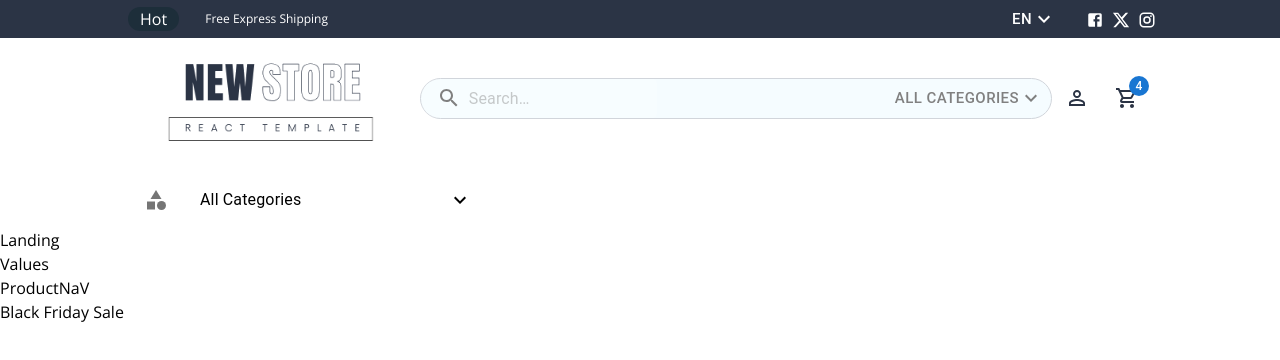
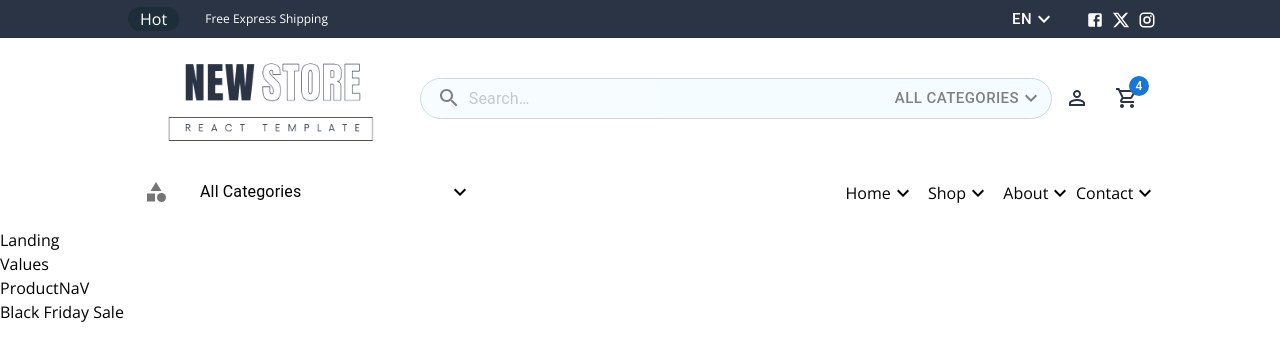
Before and after one commit to MahmoudSamyDev/Ecommerce-React-Ts-project, a React (Vite) app: page / in a window 1280 px wide. Shown: the top 360 px of the page. Built offline with nearby package versions, Linux system fonts and the light colour scheme.

Commit message:
Ecommerce project base and main component arch

```diff
--- a/src/layout/Header/NavBar/CategoriesMenu.tsx
+++ b/src/layout/Header/NavBar/CategoriesMenu.tsx
@@ -7,7 +7,13 @@
 import ExpandLess from '@mui/icons-material/ExpandLess';
 import ExpandMore from '@mui/icons-material/ExpandMore';
 import { FontAwesomeIcon } from '@fortawesome/react-fontawesome';
-import { faShirt, faHouse, faSuitcaseMedical, faVolleyball, faPlugCircleBolt, faCarRear, faDice } from '@fortawesome/free-solid-svg-icons';
+import { faShirt,
+    faHouse,
+    faSuitcaseMedical,
+    faVolleyball,
+    faPlugCircleBolt,
+    faCarRear,
+    faDice } from '@fortawesome/free-solid-svg-icons';
 import CategoryIcon from '@mui/icons-material/Category';
 import ChevronRightIcon from '@mui/icons-material/ChevronRight';
 
@@ -49,10 +55,11 @@
             ref={menuRef}
             sx={{
                 width: '100%',
+                heigth: '100%',
                 maxWidth: 360,
                 bgcolor: 'background.paper',
                 position: 'absolute',
-                top: 0,
+                top: -8,
                 left: 0,
                 zIndex: 1000
             }}
@@ -63,7 +70,7 @@
                 <ListItemIcon>
                     <CategoryIcon />
                 </ListItemIcon>
-                <ListItemText primary="All Categories" />
+                <ListItemText primary="All Categories"/>
                 {open ? <ExpandLess /> : <ExpandMore />}
             </ListItemButton>
             <Collapse in={open} timeout="auto" unmountOnExit>
--- a/src/layout/Header/NavBar/NavBar.tsx
+++ b/src/layout/Header/NavBar/NavBar.tsx
@@ -1,12 +1,16 @@
 import ContainerWrapper from "../../Components/ContainerWrapper";
 import CategoriesMenu from "./CategoriesMenu";
+import Navigations from "./Navigations";
 
 function NavBar() {
     return (
         <div className="navBar w-full h-[50px] my-[10px]">
             <ContainerWrapper>
-                <div className="w-[100%] flex flex-col md:flex-row justify-between items-center relative bg-[red]">
-                    <CategoriesMenu />
+                <div className="w-[100%] flex flex-col md:flex-row justify-between items-center relative h-[50px]">
+                    <div>
+                        <CategoriesMenu />
+                    </div>
+                    <Navigations />
                 </div>
             </ContainerWrapper>
         </div>
--- /dev/null
+++ b/src/layout/Header/NavBar/NavSection.tsx
@@ -0,0 +1,39 @@
+import * as React from 'react';
+import Button from '@mui/material/Button';
+import Menu from '@mui/material/Menu';
+import MenuItem from '@mui/material/MenuItem';
+import ExpandMore from '@mui/icons-material/ExpandMore';
+
+
+export default function NavSection() {
+const [anchorEl, setAnchorEl] = React.useState<null | HTMLElement>(null);
+const open = Boolean(anchorEl);
+const handleClick = (event: React.MouseEvent<HTMLButtonElement>) => {
+    setAnchorEl(event.currentTarget);
+};
+const handleClose = () => {
+    setAnchorEl(null);
+};
+
+return (
+    <div className="h-[50px] w-[23%] flex justify-center items-center cursor-pointer hover:bg-[#f3f8fa]">
+        <span onClick={handleClick} className="block h-[50px] w-[100%] flex justify-center items-center cursor-pointer hover:bg-[#f3f8fa]">
+            <span>Home</span>
+            <ExpandMore />
+        </span>
+        <Menu
+            id="basic-menu"
+            anchorEl={anchorEl}
+            open={open}
+            onClose={handleClose}
+            MenuListProps={{
+            'aria-labelledby': 'basic-button',
+            }}
+        >
+            <MenuItem onClick={handleClose}>Profile</MenuItem>
+            <MenuItem onClick={handleClose}>My account</MenuItem>
+            <MenuItem onClick={handleClose}>Logout</MenuItem>
+        </Menu>
+    </div>
+);
+}
--- /dev/null
+++ b/src/layout/Header/NavBar/Navigations.css
@@ -0,0 +1,3 @@
+.navigations li:first-child::before{
+
+}
--- /dev/null
+++ b/src/layout/Header/NavBar/Navigations.tsx
@@ -0,0 +1,29 @@
+import ExpandMore from '@mui/icons-material/ExpandMore';
+import './Navigations.css';
+
+function Navigations() {
+    return (
+        <div className="navigations h-[50px] w-[30%] text-black">
+            <ul className="flex justify-between items-center h-[50px]">
+                <li className="h-[50px] w-[23%] flex justify-center items-center cursor-pointer hover:bg-[#f3f8fa]">
+                    <span>Home</span>
+                    <ExpandMore />
+                </li>
+                <li className="h-[50px] w-[23%] flex justify-center items-center cursor-pointer hover:bg-[#f3f8fa]">
+                    <span>Shop</span>
+                    <ExpandMore />
+                </li>
+                <li className="h-[50px] w-[23%] flex justify-center items-center cursor-pointer hover:bg-[#f3f8fa]">
+                    <span>About</span>
+                    <ExpandMore />
+                </li>
+                <li className="h-[50px] w-[23%] flex justify-center items-center cursor-pointer hover:bg-[#f3f8fa]">
+                    <span>Contact</span>
+                    <ExpandMore />
+                </li>
+            </ul>
+        </div>
+    );
+}
+
+export default Navigations;
```
